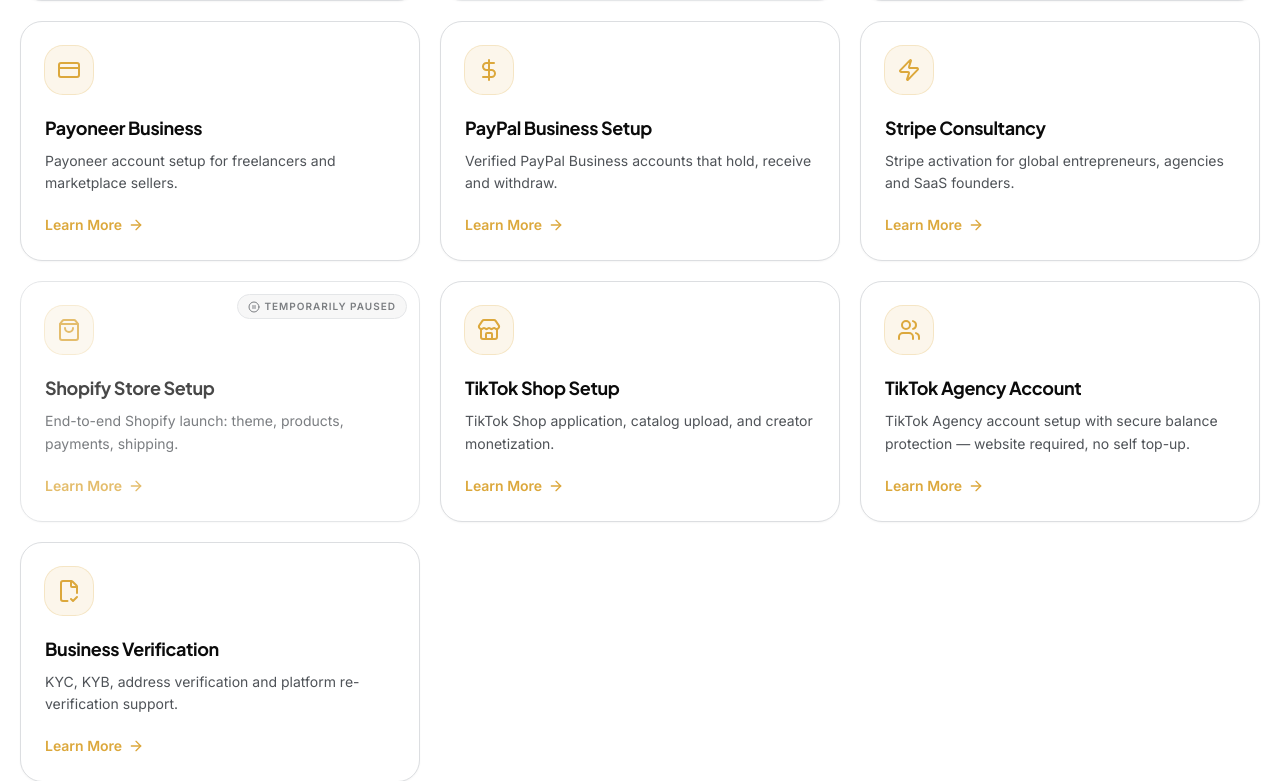
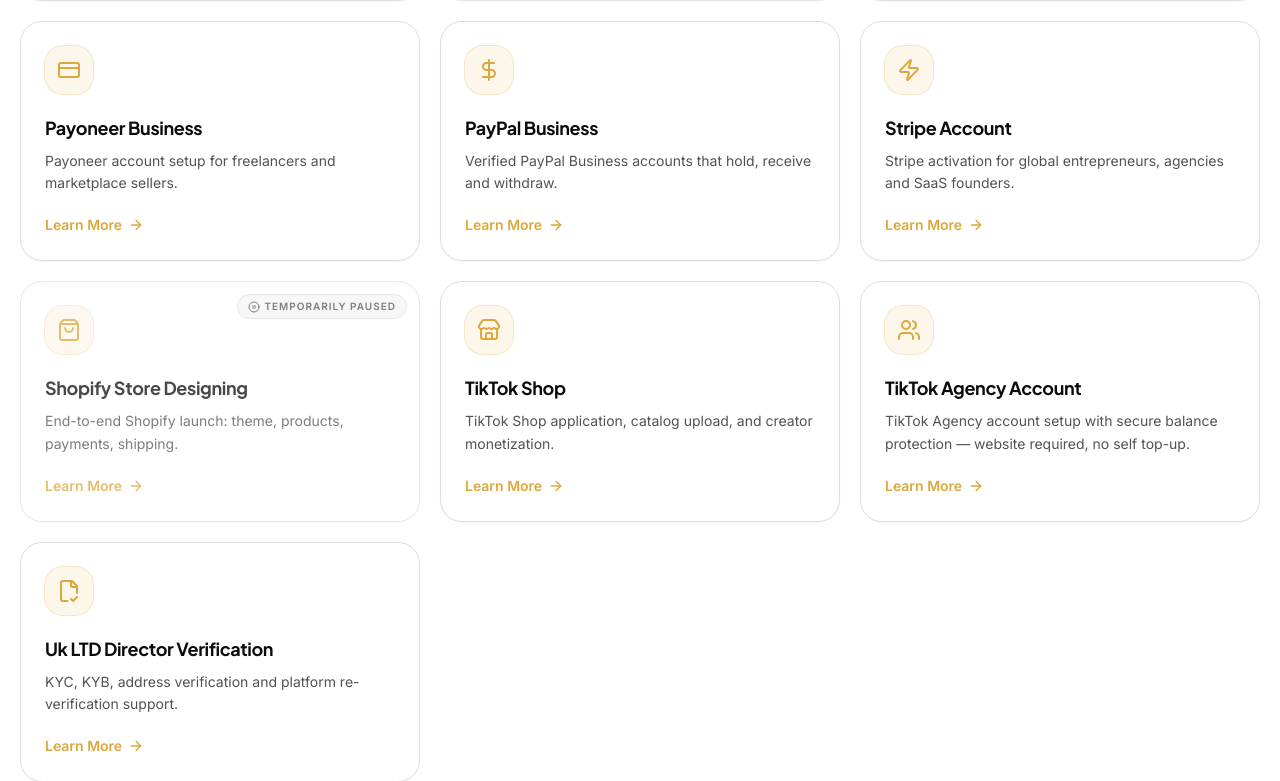
Before and after one commit to theusmandev/meetusamaservices, a React (Vite) app: page / in a window 1280 px wide. Shown: the part 1741-2522 px from the top of the page. Built offline with nearby package versions, Linux system fonts and the light colour scheme.

Commit message:
change different services titles for better understanding

```diff
--- a/apply-seo-ast.cjs
+++ b/apply-seo-ast.cjs
@@ -11,7 +11,7 @@
   { path: 'src/pages/services/PayoneerPage.tsx', depth: 2, title: 'Payoneer Business | Meet Usama Services', desc: 'Payoneer account setup for freelancers and marketplace sellers, handled from application to approval.' },
   { path: 'src/pages/services/PayPalPage.tsx', depth: 2, title: 'PayPal Business Account Setup | Meet Usama Services', desc: 'Verified PayPal Business accounts that hold and withdraw reliably — set up by our experienced team.' },
   { path: 'src/pages/services/StripePage.tsx', depth: 2, title: 'Stripe Approval for Non-US Founders | Meet Usama Services', desc: 'Stripe activation for SaaS founders, agencies, and global operators — we handle the structuring and documentation.' },
-  { path: 'src/pages/services/ShopifyPage.tsx', depth: 2, title: 'Shopify Store Setup | Meet Usama Services', desc: 'End-to-end Shopify launch — theme, products, payments, and shipping — built and configured for you.' },
+  { path: 'src/pages/services/ShopifyPage.tsx', depth: 2, title: 'Shopify Store Designing | Meet Usama Services', desc: 'End-to-end Shopify launch — theme, products, payments, and shipping — built and configured for you.' },
   { path: 'src/pages/ContactPage.tsx', depth: 1, title: 'Contact Us | Meet Usama Services', desc: 'Get in touch with Meet Usama Services for a free consultation on company registration and international payment accounts.' },
   { path: 'src/pages/BlogPage.tsx', depth: 1, title: 'Blog | Meet Usama Services', desc: 'Practical guides and insights on company formation, Stripe, PayPal, and Wise approval for global founders.' },
   { path: 'src/pages/FAQPage.tsx', depth: 1, title: 'Frequently Asked Questions | Meet Usama Services', desc: 'Answers to common questions about company registration, payment account setup, pricing, and our process.' },
--- a/src/components/site-footer.tsx
+++ b/src/components/site-footer.tsx
@@ -8,7 +8,7 @@
   { to: "/services/wise", label: "Wise Consultancy" },
   { to: "/services/payoneer", label: "Payoneer Business" },
   { to: "/services/paypal", label: "PayPal Consultancy" },
-  { to: "/services/stripe", label: "Stripe Consultancy" },
+  { to: "/services/stripe", label: "Stripe Account" },
   { to: "/services/shopify", label: "Shopify Setup" },
   { to: "/services/amazon", label: "Amazon Setup" },
 ] as const;
--- a/src/data/serviceStatus.ts
+++ b/src/data/serviceStatus.ts
@@ -16,12 +16,12 @@
 export const SERVICE_STATUS: Record<string, ServiceStatus> = {
   "UK LTD Registration": "active",
   "US LLC Registration": "paused",
-  "Wise Business Consultancy": "active",
+  "Wise Business": "active",
   "Payoneer Business": "active",
-  "PayPal Business Setup": "active",
-  "Stripe Consultancy": "active",
-  "Shopify Store Setup": "paused",
-  "TikTok Shop Setup": "active",
+  "PayPal Business": "active",
+  "Stripe Account": "active",
+  "Shopify Store Designing": "paused",
+  "TikTok Shop": "active",
   "TikTok Agency Account": "active",
-  "Business Verification": "active",
+  "Uk LTD Director Verification": "active",
 };
--- a/src/pages/HomePage.tsx
+++ b/src/pages/HomePage.tsx
@@ -199,14 +199,14 @@
 const services = [
   { icon: Building2, title: "UK LTD Registration", desc: "Full UK Limited company formation with HMRC compliance and business address.", to: "/services/uk-ltd" },
   { icon: Landmark, title: "US LLC Registration", desc: "US LLC formation in Wyoming, Delaware, or New Mexico with EIN.", to: "/services/us-llc" },
-  { icon: Wallet, title: "Wise Business Consultancy", desc: "Open a multi-currency Wise Business account with clean approval.", to: "/services/wise" },
+  { icon: Wallet, title: "Wise Business", desc: "Open a multi-currency Wise Business account with clean approval.", to: "/services/wise" },
   { icon: CreditCard, title: "Payoneer Business", desc: "Payoneer account setup for freelancers and marketplace sellers.", to: "/services/payoneer" },
-  { icon: DollarSign, title: "PayPal Business Setup", desc: "Verified PayPal Business accounts that hold, receive and withdraw.", to: "/services/paypal" },
-  { icon: Zap, title: "Stripe Consultancy", desc: "Stripe activation for global entrepreneurs, agencies and SaaS founders.", to: "/services/stripe" },
-  { icon: ShoppingBag, title: "Shopify Store Setup", desc: "End-to-end Shopify launch: theme, products, payments, shipping.", to: "/services/shopify" },
-  { icon: Store, title: "TikTok Shop Setup", desc: "TikTok Shop application, catalog upload, and creator monetization.", to: "/services/tiktok-shop" },
+  { icon: DollarSign, title: "PayPal Business", desc: "Verified PayPal Business accounts that hold, receive and withdraw.", to: "/services/paypal" },
+  { icon: Zap, title: "Stripe Account", desc: "Stripe activation for global entrepreneurs, agencies and SaaS founders.", to: "/services/stripe" },
+  { icon: ShoppingBag, title: "Shopify Store Designing", desc: "End-to-end Shopify launch: theme, products, payments, shipping.", to: "/services/shopify" },
+  { icon: Store, title: "TikTok Shop", desc: "TikTok Shop application, catalog upload, and creator monetization.", to: "/services/tiktok-shop" },
   { icon: Users, title: "TikTok Agency Account", desc: "TikTok Agency account setup with secure balance protection — website required, no self top-up.", to: "/services/tiktok-agency-account" },
-  { icon: FileCheck2, title: "Business Verification", desc: "KYC, KYB, address verification and platform re-verification support.", to: "/services/business-verification" },
+  { icon: FileCheck2, title: "Uk LTD Director Verification", desc: "KYC, KYB, address verification and platform re-verification support.", to: "/services/business-verification" },
 ];
 
 const why = [
--- a/src/pages/ServicesPage.tsx
+++ b/src/pages/ServicesPage.tsx
@@ -10,14 +10,14 @@
 const services = [
   { icon: Building2, title: "UK LTD Registration", desc: "Full UK Limited company formation, HMRC compliance and address.", to: "/services/uk-ltd" },
   { icon: Landmark, title: "US LLC Registration", desc: "US LLC formation in Wyoming, Delaware or New Mexico with EIN.", to: "/services/us-llc" },
-  { icon: Wallet, title: "Wise Business Consultancy", desc: "Multi-currency Wise Business accounts with clean approval.", to: "/services/wise" },
+  { icon: Wallet, title: "Wise Business", desc: "Multi-currency Wise Business accounts with clean approval.", to: "/services/wise" },
   { icon: CreditCard, title: "Payoneer Business", desc: "Payoneer setup for freelancers and marketplace sellers.", to: "/services/payoneer" },
-  { icon: DollarSign, title: "PayPal Business Setup", desc: "Verified PayPal Business accounts that hold and withdraw.", to: "/services/paypal" },
-  { icon: Zap, title: "Stripe Consultancy", desc: "Stripe activation for SaaS, agencies and global operators.", to: "/services/stripe" },
-  { icon: ShoppingBag, title: "Shopify Store Setup", desc: "End-to-end Shopify launch: theme, products, payments, shipping.", to: "/services/shopify" },
-  { icon: Store, title: "TikTok Shop Setup", desc: "TikTok Shop application, catalog upload, monetization.", to: "/services/tiktok-shop" },
+  { icon: DollarSign, title: "PayPal Business", desc: "Verified PayPal Business accounts that hold and withdraw.", to: "/services/paypal" },
+  { icon: Zap, title: "Stripe Account", desc: "Stripe activation for SaaS, agencies and global operators.", to: "/services/stripe" },
+  { icon: ShoppingBag, title: "Shopify Store Designing", desc: "End-to-end Shopify launch: theme, products, payments, shipping.", to: "/services/shopify" },
+  { icon: Store, title: "TikTok Shop", desc: "TikTok Shop application, catalog upload, monetization.", to: "/services/tiktok-shop" },
   { icon: Users, title: "TikTok Agency Account", desc: "TikTok Agency account setup with secure balance protection — website required, no self top-up.", to: "/services/tiktok-agency-account" },
-  { icon: FileCheck2, title: "Business Verification", desc: "KYC, KYB, address verification and platform re-verification.", to: "/services/business-verification" },
+  { icon: FileCheck2, title: "Uk LTD Director Verification", desc: "KYC, KYB, address verification and platform re-verification.", to: "/services/business-verification" },
 ];
 
 export default function ServicesPage() {
--- a/src/pages/services/BusinessVerificationPage.tsx
+++ b/src/pages/services/BusinessVerificationPage.tsx
@@ -5,7 +5,7 @@
 export default function BusinessVerificationPage() {
   return (
     <>
-      <SEO title="Business Verification | Meet Usama Services" description="Verify your UK LTD director details and maintain company compliance with expert assistance." />
+      <SEO title="Uk LTD Director Verification | Meet Usama Services" description="Verify your UK LTD director details and maintain company compliance with expert assistance." />
       <ServicePage data={{
       eyebrow: "Service · Compliance",
       title: "Business",
--- a/src/pages/services/ShopifyPage.tsx
+++ b/src/pages/services/ShopifyPage.tsx
@@ -5,7 +5,7 @@
 export default function ShopifyPage() {
   return (
     <>
-      <SEO title="Shopify Store Setup | Meet Usama Services" description="End-to-end Shopify launch — theme, products, payments, and shipping — built and configured for you." />
+      <SEO title="Shopify Store Designing | Meet Usama Services" description="End-to-end Shopify launch — theme, products, payments, and shipping — built and configured for you." />
       <ServicePage data={{
       eyebrow: "Service · eCommerce",
       title: "Shopify Store",
--- a/src/pages/services/TikTokShopPage.tsx
+++ b/src/pages/services/TikTokShopPage.tsx
@@ -5,12 +5,12 @@
 export default function TikTokShopPage() {
   return (
     <>
-      <SEO title="TikTok Shop Setup | Meet Usama Services" description="TikTok Shop application, catalog upload, and monetization setup — done for you by our experts." />
+      <SEO title="TikTok Shop | Meet Usama Services" description="TikTok Shop application, catalog upload, and monetization setup — done for you by our experts." />
       <ServicePage data={{
       eyebrow: "Service · eCommerce",
       title: "TikTok Shop",
       gold: "Setup.",
-      subtitle: "Launch your TikTok Shop with proper business verification, catalog setup, and payment integration.",
+      subtitle: "Launch your TikTok Shop with proper Uk LTD Director Verification, catalog setup, and payment integration.",
       icon: Store,
       timeline: "3–7 business days",
       price: "20000 PKR",
```
